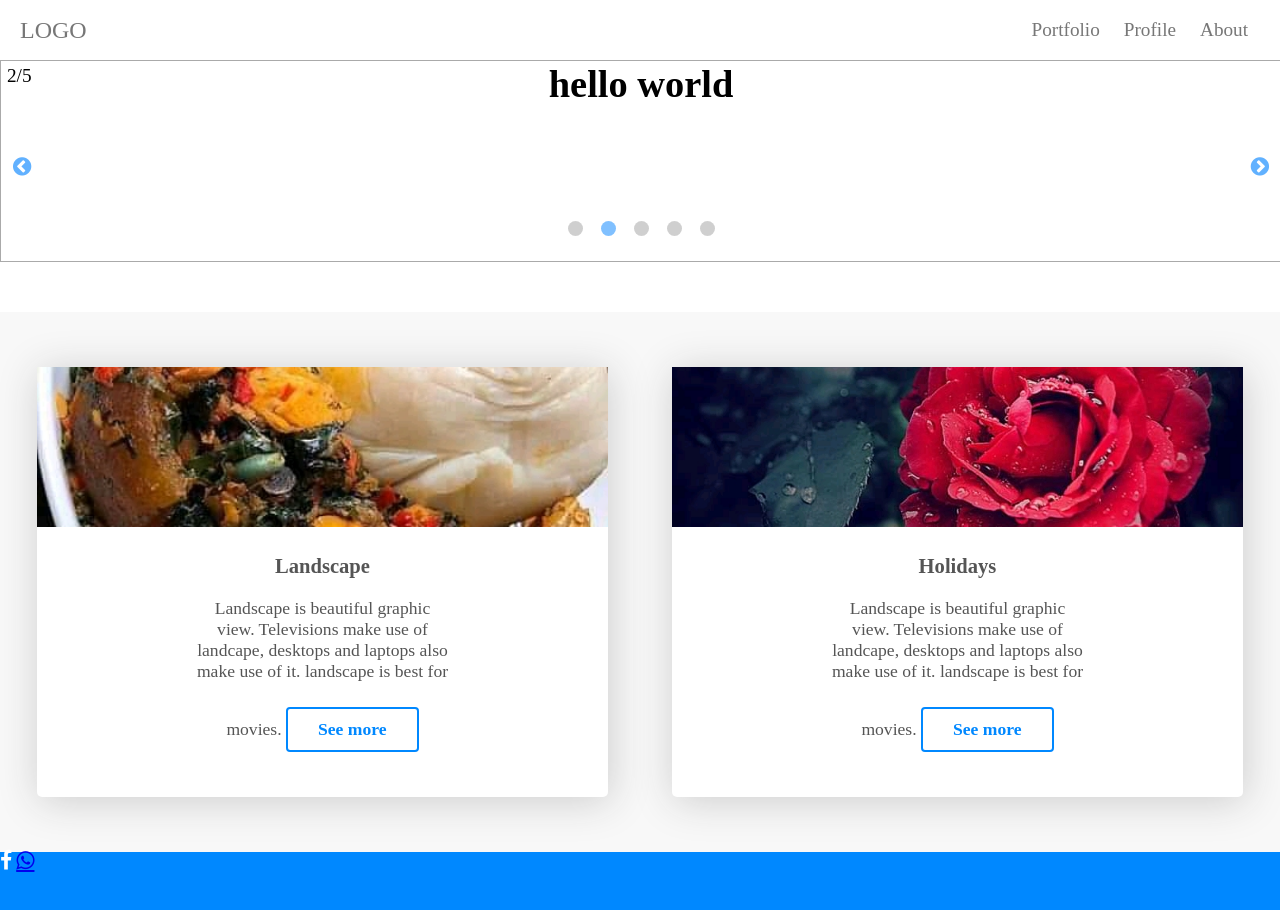
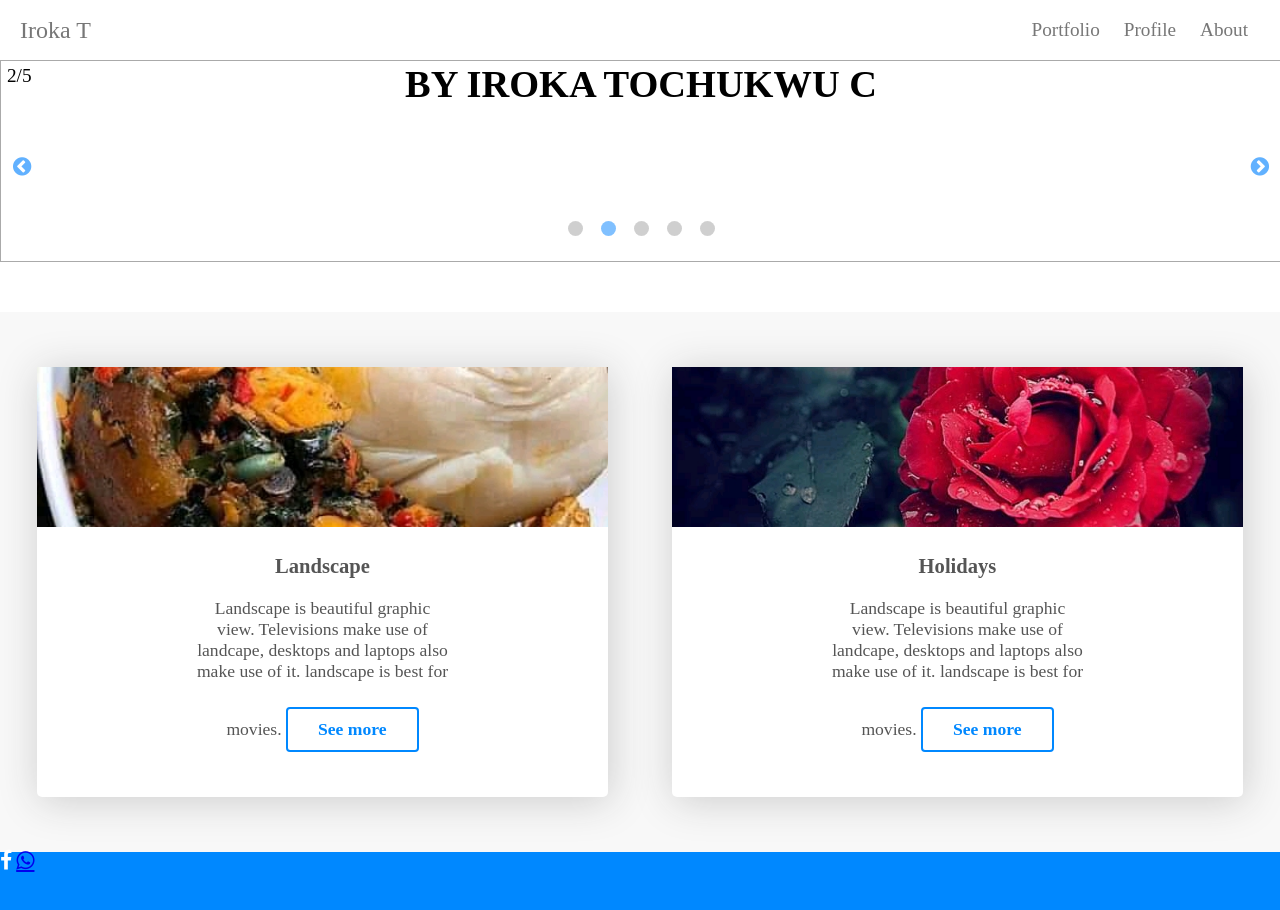
Before and after one commit to iroka09/codemerger, a plain HTML site: page index.html in a window 1280 px wide. Drawn offline with nearby package versions, Linux system fonts and the light colour scheme.

Commit message:
updated index

```diff
--- a/index.html
+++ b/index.html
@@ -271,7 +271,7 @@
  </head>
 	 <body>
 	<div  class="menu">
-	<div  class="log">LOGO</div>
+	<div  class="log">Iroka T</div>
 	<ul  class="menu-links">
 	<li>Portfolio</li>
 	<li>Profile</li>
@@ -295,7 +295,7 @@
 	<div  class="caro" data-interval="3" data-delay="0" data-autoride="next">
 	<span  class="list"></span>
 	<img  src= "pic3.jpg"  class="active caro-item" />
-	<h1  class="caro-item"> hello world</h1>
+	<h1  class="caro-item">BY IROKA TOCHUKWU C</h1>
 	<img  src= "img1.png" class="caro-item"/>
 	<img  src= "pic2.jpg" class="caro-item" />
 	<img  src= "pic1.jpg" class="caro-item"/>
```
